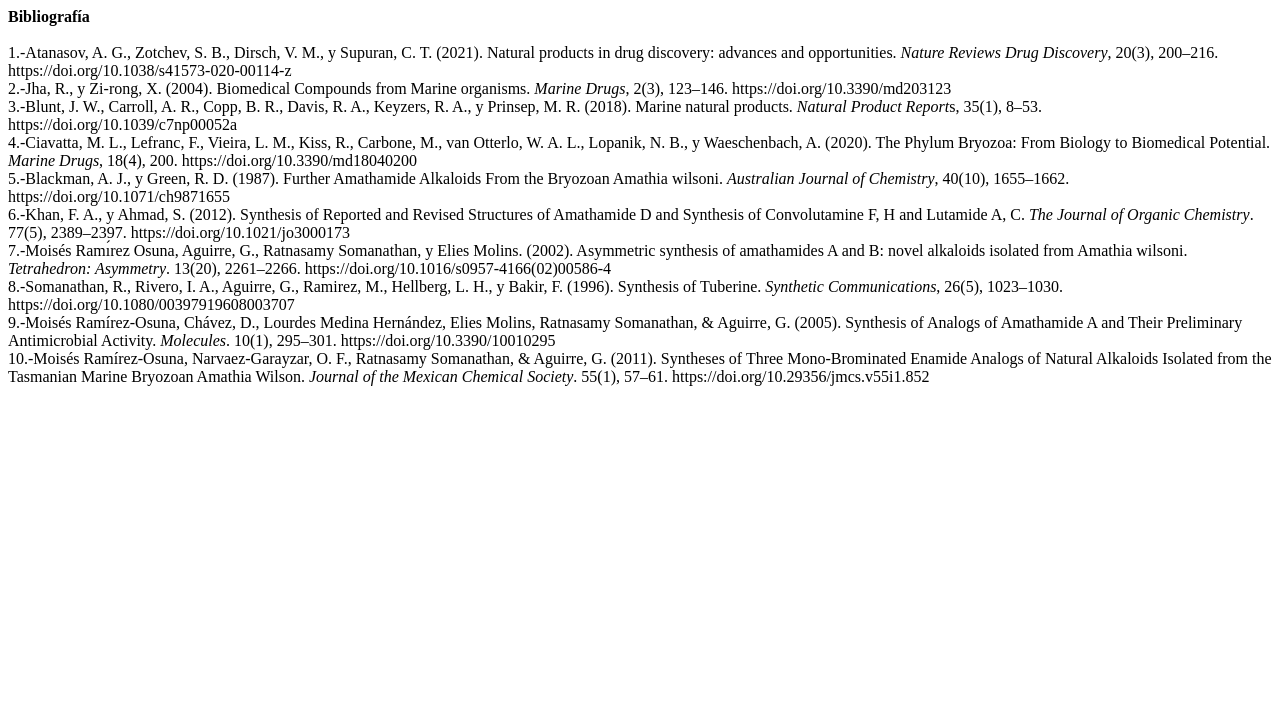
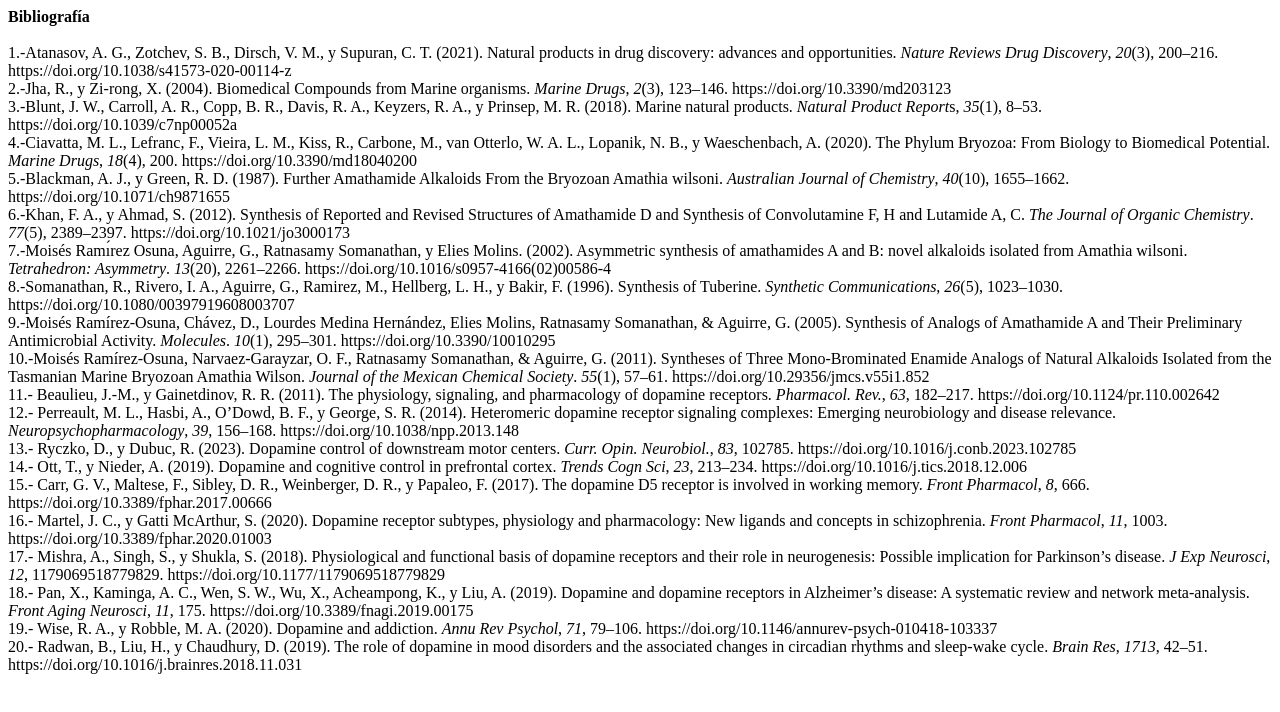
Before and after one commit to M4dda/Amatamidas, a plain HTML site: page index.html in a window 1280 px wide. Drawn offline with Linux system fonts and the light colour scheme.

Commit message:
Update index.html

```diff
--- a/index.html
+++ b/index.html
@@ -2,16 +2,25 @@
     <body><b>Bibliografía</b><br>
         <br>
 
-        1.-Atanasov, A. G., Zotchev, S. B., Dirsch, V. M., y Supuran, C. T. (2021). Natural products in drug discovery: advances and opportunities. <i>Nature Reviews Drug Discovery</i>, 20(3), 200–216. https://doi.org/10.1038/s41573-020-00114-z<br>
-        2.-Jha, R., y Zi-rong, X. (2004). Biomedical Compounds from Marine organisms. <i>Marine Drugs</i>, 2(3), 123–146. https://doi.org/10.3390/md203123<br>
-        3.-Blunt, J. W., Carroll, A. R., Copp, B. R., Davis, R. A., Keyzers, R. A., y Prinsep, M. R. (2018). Marine natural products. <i>Natural Product Report</i>s, 35(1), 8–53. https://doi.org/10.1039/c7np00052a<br>
-        4.-Ciavatta, M. L., Lefranc, F., Vieira, L. M., Kiss, R., Carbone, M., van Otterlo, W. A. L., Lopanik, N. B., y Waeschenbach, A. (2020). The Phylum Bryozoa: From Biology to Biomedical Potential. <i>Marine Drugs</i>, 18(4), 200. https://doi.org/10.3390/md18040200<br>
-        5.-Blackman, A. J., y Green, R. D. (1987). Further Amathamide Alkaloids From the Bryozoan Amathia wilsoni. <i>Australian Journal of Chemistry</i>, 40(10), 1655–1662. https://doi.org/10.1071/ch9871655<br>
-        6.-Khan, F. A., y Ahmad, S. (2012). Synthesis of Reported and Revised Structures of Amathamide D and Synthesis of Convolutamine F, H and Lutamide A, C. <i>The Journal of Organic Chemistry</i>. 77(5), 2389–2397. https://doi.org/10.1021/jo3000173<br>
-        7.-Moisés Ramı́rez Osuna, Aguirre, G., Ratnasamy Somanathan, y Elies Molins. (2002). Asymmetric synthesis of amathamides A and B: novel alkaloids isolated from Amathia wilsoni. <i>Tetrahedron: Asymmetry</i>. 13(20), 2261–2266. https://doi.org/10.1016/s0957-4166(02)00586-4<br>
-        8.-Somanathan, R., Rivero, I. A., Aguirre, G., Ramirez, M., Hellberg, L. H., y Bakir, F. (1996). Synthesis of Tuberine. <i>Synthetic Communications</i>, 26(5), 1023–1030. https://doi.org/10.1080/00397919608003707<br>
-        9.-Moisés Ramírez-Osuna, Chávez, D., Lourdes Medina Hernández, Elies Molins, Ratnasamy Somanathan, & Aguirre, G. (2005). Synthesis of Analogs of Amathamide A and Their Preliminary Antimicrobial Activity. <i>Molecules</i>. 10(1), 295–301. https://doi.org/10.3390/10010295<br>
-        10.-Moisés Ramírez-Osuna, Narvaez-Garayzar, O. F., Ratnasamy Somanathan, & Aguirre, G. (2011). Syntheses of Three Mono-Brominated Enamide Analogs of Natural Alkaloids Isolated from the Tasmanian Marine Bryozoan Amathia Wilson. <i>Journal of the Mexican Chemical Society</i>. 55(1), 57–61. https://doi.org/10.29356/jmcs.v55i1.852<br>
-
+        1.-Atanasov, A. G., Zotchev, S. B., Dirsch, V. M., y Supuran, C. T. (2021). Natural products in drug discovery: advances and opportunities. <i>Nature Reviews Drug Discovery</i>, <i>20</i>(3), 200–216. https://doi.org/10.1038/s41573-020-00114-z<br>
+        2.-Jha, R., y Zi-rong, X. (2004). Biomedical Compounds from Marine organisms. <i>Marine Drugs</i>, <i>2</i>(3), 123–146. https://doi.org/10.3390/md203123<br>
+        3.-Blunt, J. W., Carroll, A. R., Copp, B. R., Davis, R. A., Keyzers, R. A., y Prinsep, M. R. (2018). Marine natural products. <i>Natural Product Report</i>s, <i>35</i>(1), 8–53. https://doi.org/10.1039/c7np00052a<br>
+        4.-Ciavatta, M. L., Lefranc, F., Vieira, L. M., Kiss, R., Carbone, M., van Otterlo, W. A. L., Lopanik, N. B., y Waeschenbach, A. (2020). The Phylum Bryozoa: From Biology to Biomedical Potential. <i>Marine Drugs</i>, <i>18</i>(4), 200. https://doi.org/10.3390/md18040200<br>
+        5.-Blackman, A. J., y Green, R. D. (1987). Further Amathamide Alkaloids From the Bryozoan Amathia wilsoni. <i>Australian Journal of Chemistry</i>, <i>40</i>(10), 1655–1662. https://doi.org/10.1071/ch9871655<br>
+        6.-Khan, F. A., y Ahmad, S. (2012). Synthesis of Reported and Revised Structures of Amathamide D and Synthesis of Convolutamine F, H and Lutamide A, C. <i>The Journal of Organic Chemistry</i>. <i>77</i>(5), 2389–2397. https://doi.org/10.1021/jo3000173<br>
+        7.-Moisés Ramı́rez Osuna, Aguirre, G., Ratnasamy Somanathan, y Elies Molins. (2002). Asymmetric synthesis of amathamides A and B: novel alkaloids isolated from Amathia wilsoni. <i>Tetrahedron: Asymmetry</i>. <i>13</i>(20), 2261–2266. https://doi.org/10.1016/s0957-4166(02)00586-4<br>
+        8.-Somanathan, R., Rivero, I. A., Aguirre, G., Ramirez, M., Hellberg, L. H., y Bakir, F. (1996). Synthesis of Tuberine. <i>Synthetic Communications</i>, <i>26</i>(5), 1023–1030. https://doi.org/10.1080/00397919608003707<br>
+        9.-Moisés Ramírez-Osuna, Chávez, D., Lourdes Medina Hernández, Elies Molins, Ratnasamy Somanathan, & Aguirre, G. (2005). Synthesis of Analogs of Amathamide A and Their Preliminary Antimicrobial Activity. <i>Molecules</i>. <i>10</i>(1), 295–301. https://doi.org/10.3390/10010295<br>
+        10.-Moisés Ramírez-Osuna, Narvaez-Garayzar, O. F., Ratnasamy Somanathan, & Aguirre, G. (2011). Syntheses of Three Mono-Brominated Enamide Analogs of Natural Alkaloids Isolated from the Tasmanian Marine Bryozoan Amathia Wilson. <i>Journal of the Mexican Chemical Society</i>. <i>55</i>(1), 57–61. https://doi.org/10.29356/jmcs.v55i1.852<br>
+        11.- Beaulieu, J.-M., y Gainetdinov, R. R. (2011). The physiology, signaling, and pharmacology of dopamine receptors. <i>Pharmacol. Rev.</i>, <i>63</i>, 182–217. https://doi.org/10.1124/pr.110.002642<br>
+        12.- Perreault, M. L., Hasbi, A., O’Dowd, B. F., y George, S. R. (2014). Heteromeric dopamine receptor signaling complexes: Emerging neurobiology and disease relevance. <i>Neuropsychopharmacology</i>, <i>39</i>, 156–168. https://doi.org/10.1038/npp.2013.148<br>
+        13.- Ryczko, D., y Dubuc, R. (2023). Dopamine control of downstream motor centers. <i>Curr. Opin. Neurobiol.</i>, <i>83</i>, 102785. https://doi.org/10.1016/j.conb.2023.102785<br>
+        14.- Ott, T., y Nieder, A. (2019). Dopamine and cognitive control in prefrontal cortex. <i>Trends Cogn Sci</i>, <i>23</i>, 213–234. https://doi.org/10.1016/j.tics.2018.12.006<br>
+        15.- Carr, G. V., Maltese, F., Sibley, D. R., Weinberger, D. R., y Papaleo, F. (2017). The dopamine D5 receptor is involved in working memory. <i>Front Pharmacol</i>, <i>8</i>, 666. https://doi.org/10.3389/fphar.2017.00666<br>
+        16.- Martel, J. C., y Gatti McArthur, S. (2020). Dopamine receptor subtypes, physiology and pharmacology: New ligands and concepts in schizophrenia. <i>Front Pharmacol</i>, <i>11</i>, 1003. https://doi.org/10.3389/fphar.2020.01003<br>
+        17.- Mishra, A., Singh, S., y Shukla, S. (2018). Physiological and functional basis of dopamine receptors and their role in neurogenesis: Possible implication for Parkinson’s disease. <i>J Exp Neurosci</i>, <i>12</i>, 1179069518779829. https://doi.org/10.1177/1179069518779829<br>
+        18.- Pan, X., Kaminga, A. C., Wen, S. W., Wu, X., Acheampong, K., y Liu, A. (2019). Dopamine and dopamine receptors in Alzheimer’s disease: A systematic review and network meta-analysis. <i>Front Aging Neurosci</i>, <i>11</i>, 175. https://doi.org/10.3389/fnagi.2019.00175<br>
+        19.- Wise, R. A., y Robble, M. A. (2020). Dopamine and addiction. <i>Annu Rev Psychol</i>, <i>71</i>, 79–106. https://doi.org/10.1146/annurev-psych-010418-103337<br>
+        20.- Radwan, B., Liu, H., y Chaudhury, D. (2019). The role of dopamine in mood disorders and the associated changes in circadian rhythms and sleep-wake cycle. <i>Brain Res</i>, <i>1713</i>, 42–51. https://doi.org/10.1016/j.brainres.2018.11.031<br>
     </body>
 </html>
```
